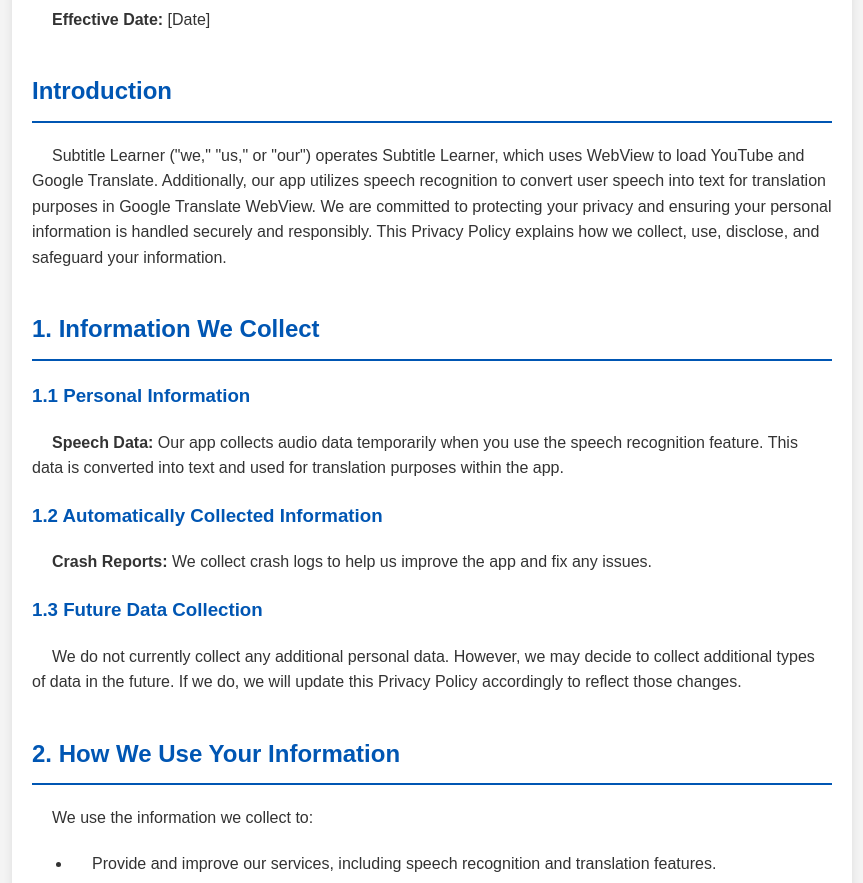
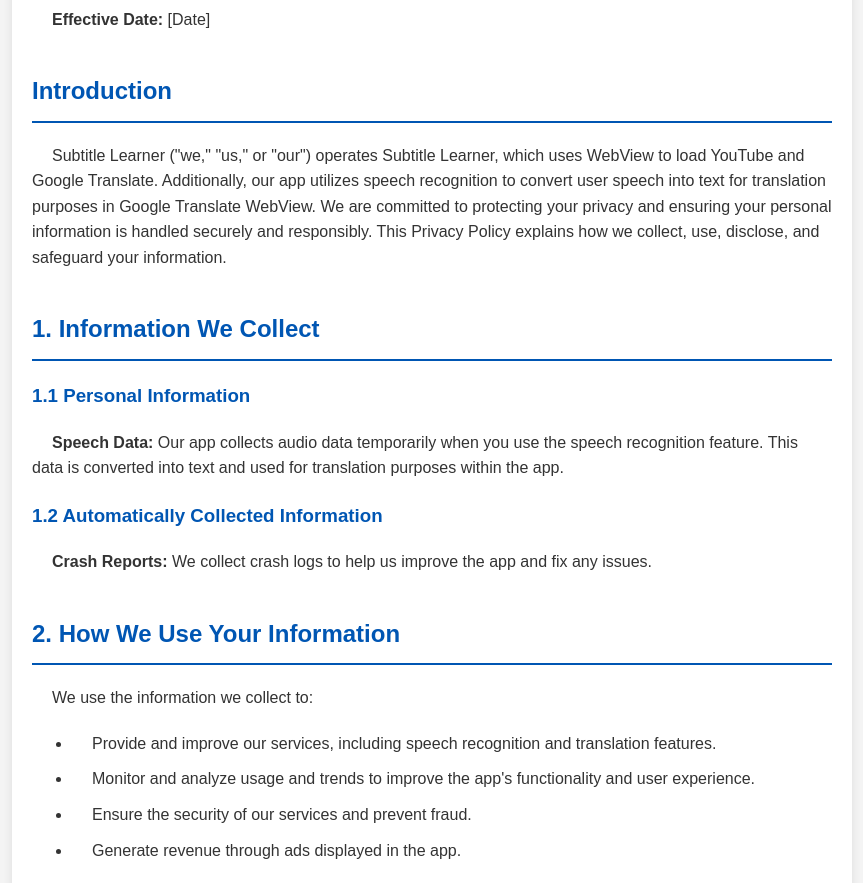
Before and after one commit to Hadeed0/privacy-policy, a plain HTML site: page index.html in a window 1280 px wide. Shown: the part 156-1039 px from the top of the page, without its empty margins (208-1071 px from the left). Drawn offline with Linux system fonts and the light colour scheme.

Commit message:
Update index.html

```diff
--- a/index.html
+++ b/index.html
@@ -20,9 +20,6 @@
 
         <h3>1.2 Automatically Collected Information</h3>
         <p><strong>Crash Reports:</strong> We collect crash logs to help us improve the app and fix any issues.</p>
-
-        <h3>1.3 Future Data Collection</h3>
-        <p>We do not currently collect any additional personal data. However, we may decide to collect additional types of data in the future. If we do, we will update this Privacy Policy accordingly to reflect those changes.</p>
 
         <h2>2. How We Use Your Information</h2>
         <p>We use the information we collect to:</p>
```
